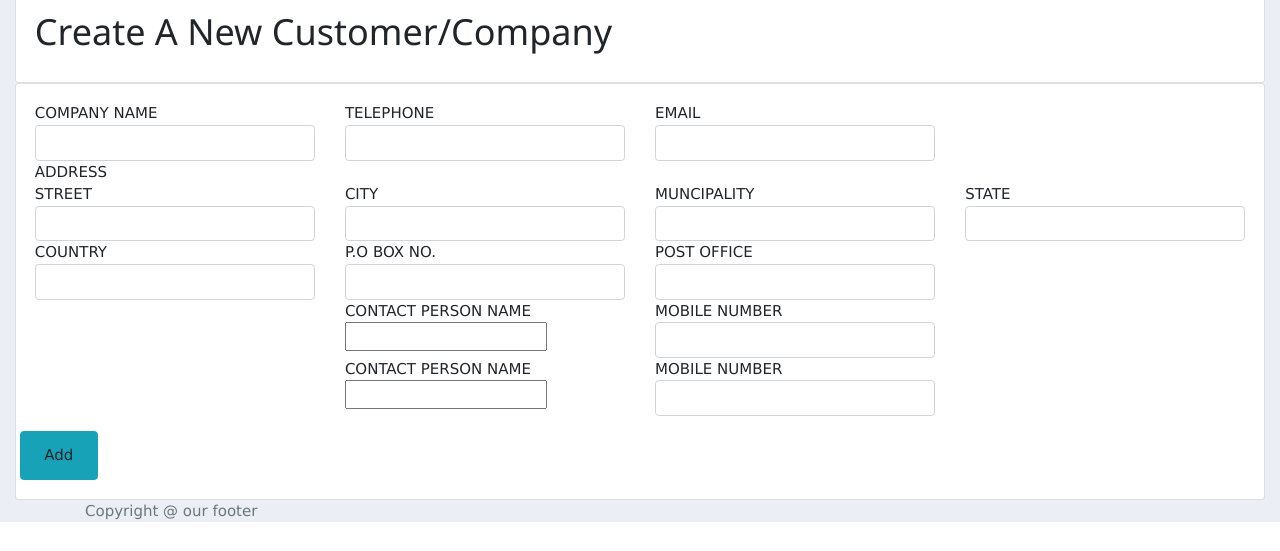
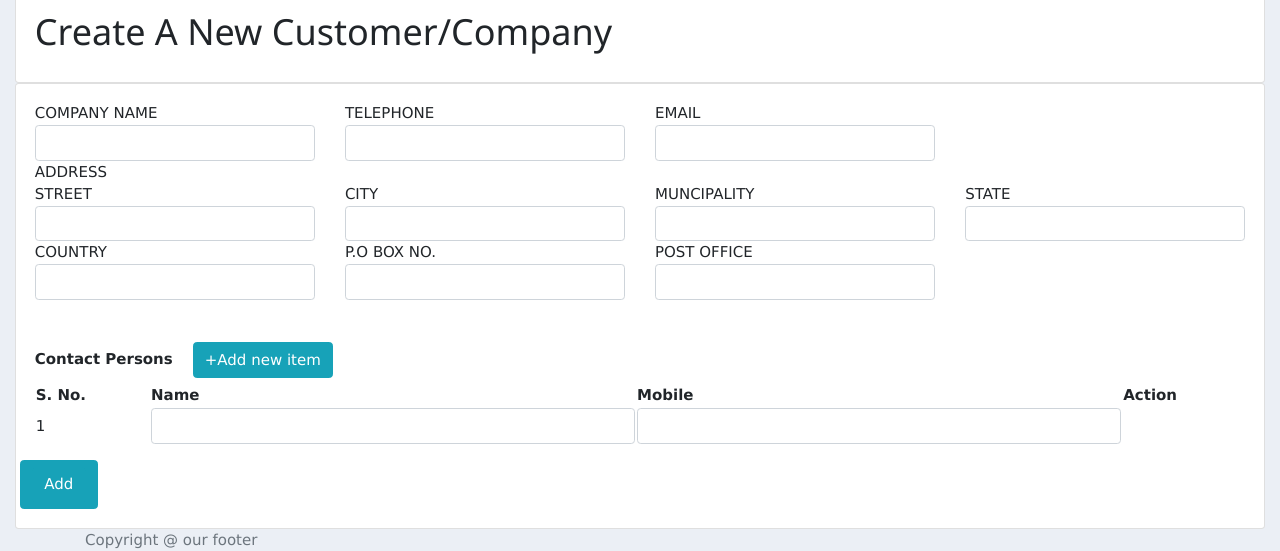
Before and after one commit to shkhan922/CRM-APP-Django, a Django app: page /create_customer/ in a window 1280 px wide. Shown: the part 335-886 px from the top of the page. Before the commit the page ends 857 px from the top, so only its background shows below. Run offline with Django 3.2, Linux system fonts and the light colour scheme; a user stored in the database is signed in; some libraries are stand-ins or nearby versions.

Commit message:
Customer Form

```diff
--- a/accounts/admin.py
+++ b/accounts/admin.py
@@ -8,3 +8,4 @@ admin.site.register(Customer)
 admin.site.register(Product)
 admin.site.register(Tag)
 admin.site.register(Order)
+admin.site.register(CustomerContactPerson)
--- a/accounts/forms.py
+++ b/accounts/forms.py
@@ -17,7 +17,6 @@ class OrderForm(ModelForm):
 		model = Order
 		fields = '__all__'
 
-
 class CreateUserForm(UserCreationForm):
 	class Meta:
 		model = User
--- a/accounts/models.py
+++ b/accounts/models.py
@@ -4,8 +4,6 @@ from django.contrib.auth.models import User
 # Create your models here.
 
 class Customer(models.Model):
-	# user = models.OneToOneField(User, null=True, blank=True, on_delete=models.CASCADE)
-
 	company_name = models.CharField(max_length=200, null=True)
 	telephone = models.CharField(max_length=200, null=True)
 	email = models.CharField(max_length=200, null=True)
@@ -28,6 +26,18 @@ class Customer(models.Model):
 		return self.company_name
 
 
+class CustomerContactPerson(models.Model):
+
+	name = models.CharField(max_length=200, null=True)
+	mobile = models.CharField(max_length=20, null=True)
+	date_created = models.DateTimeField(auto_now_add=True, null=True)
+
+	customer = models.ForeignKey(Customer, on_delete=models.CASCADE)
+
+	def __str__(self):
+		return self.name
+
+
 class Tag(models.Model):
 	name = models.CharField(max_length=200, null=True)
 
@@ -36,9 +46,9 @@ class Tag(models.Model):
 
 class Product(models.Model):
 	CATEGORY = (
-			('Indoor', 'Indoor'),
-			('Out Door', 'Out Door'),
-			)
+		('Indoor', 'Indoor'),
+		('Out Door', 'Out Door'),
+	)
 
 	name = models.CharField(max_length=200, null=True)
 	brand = models.CharField(max_length=200, null=True)
@@ -86,6 +96,5 @@ class Order(models.Model):
 	customer_id = models.IntegerField(blank=True, default=0)
 	date_created = models.DateTimeField(auto_now_add=True, null=True, blank=True)
 
-
 	def __str__(self):
 		return str(self.order_name)
--- a/accounts/templates/accounts/create_customer.html
+++ b/accounts/templates/accounts/create_customer.html
@@ -18,13 +18,9 @@
 			<form action="" method="POST">
             	{% csrf_token %}
                     <div class="col-12">
-                        <div class="row">
-
-                            </div>
-
+                        <div class="row"></div>
                     </div>
                     <div class="row">
-
                         <div class="col-3">
                             <span>COMPANY NAME</span>
                             <input type="text" name="company_name" maxlength="200" class="form-control" required="" id="id_company_name">
@@ -39,7 +35,6 @@
                         </div>
                         <div class="col-12">
                             <span>ADDRESS</span>
-
                         </div>
                         <div class="col-3">
                             <span>STREET</span>
@@ -70,45 +65,83 @@
                             <input type="text" name="postoffice" maxlength="200" class="form-control" id="id_address">
                         </div>
                     </div>
+
                     <div class="row">
-                            <div class="col-3"></div>
-                            <div class="col-3">
-                                <span>CONTACT PERSON NAME</span>
-                                 <input type="text" name="contact_person1">
-
-
+                        <p>&nbsp;<br/></p>
+                        <div class="col-12">
+                            <div style="margin-top: 5px;margin-bottom: 5px">
+                                <span style="margin-right: 15px"><b>Contact Persons</b></span>
+                                <button type="button" class="btn btn-info" onclick="onclick_add_contact()">+Add new item</button>
                             </div>
-                            <div class="col-3">
-                                <span>MOBILE NUMBER</span>
-                                <input type="text" name="mobile1" maxlength="200" class="form-control" id="id_contact">
+                            <table width="100%">
+                                <thead>
+                                    <th>S. No.</th>
+                                    <th>Name</th>
+                                    <th>Mobile</th>
+                                    <th>Action</th>
+                                </thead>
+                                <tbody id="contact_persons">
+                                    <tr>
+                                        <td>1</td>
+                                        <td>
+                                            <input type="text" class="form-control" name="contact_person_name[]" required>
+                                        </td>
+                                        <td>
+                                            <input type="text" name="contact_person_mobile[]" class="form-control" required>
+                                        </td>
+                                    </tr>
+                                </tbody>
+                            </table>
                         </div>
                     </div>
                     <div class="row">
-                            <div class="col-3"></div>
-                            <div class="col-3">
-                                <span>CONTACT PERSON NAME</span>
-                                 <input type="text" name="contact_person2">
-
-
-                            </div>
-                            <div class="col-3">
-                                <span>MOBILE NUMBER</span>
-                                <input type="text" name="mobile2" maxlength="200" class="form-control"  id="id_contact">
-                            </div>
-                        </div>
-                        <div class="row">
-
-
-                        <hr>
-                        <!-- <button type="button" class="btn btn-info" onclick="onclick_add_order()">Add</button> -->
-                        <div class="btn btn-info d-flex justify-content-center mt-3 login_container">
-                            <input class="btn login_btn" type="submit" value="Add">
+                        <div class="btn btn-info justify-content-center mt-3">
+                            <input class="btn btn btn-info" type="submit" value="Add">
                         </div>
                     </div>
 			</form>
 		</div>
 	</div>
-
 </div>
 
+<script>
+    function onclick_add_contact(){
+        var i = ($("#contact_persons").children().length) + 1;
+
+        var htm = '';
+        htm += '<tr id="contact_tr_' + i + '">';
+
+        htm += '<td>';
+        htm += '' + i + '';
+        htm += '</td>';
+
+        htm += '<td>';
+        htm += '<input type="text" class="form-control" name="contact_person_name[]" required>';
+        htm += '</td>';
+
+        htm += '<td>';
+        htm += '<input type="text" name="contact_person_mobile[]" class="form-control" required>';
+        htm += '</td>';
+
+        htm += '<td>';
+        htm += '<button type="button" class="btn btn-info" onclick="onclick_delete_row('+ i +')">Delete</button>';
+        htm += '</td>';
+
+        htm += '</tr>';
+
+        $("#contact_persons").append(htm);
+    }
+
+    function onclick_delete_row(row_id){
+        $('#contact_tr_' + row_id).remove();
+        reset_index();
+    }
+
+    function reset_index(){
+        $('#contact_persons tr').each(function(i) {
+            $(this).find("td:first").html(i + 1);
+        });
+    }
+</script>
+
 {% endblock %}
--- a/accounts/views.py
+++ b/accounts/views.py
@@ -122,36 +122,33 @@ def products(request):
 @login_required(login_url='login')
 #@allowed_users(allowed_roles=['admin'])
 def create_customer(request):
-	# form = CustomerForm()
-	# if request.method == 'POST':
-	# 	print('fdsdf')
-	# 	try:
-	# 		param = request.POST
-	# 		param = param.dict()
-	# 		param['customer_id'] = int(param['customer_id'])
-	# 		obj = Order(**param)
-	# 		obj.save()
-	# 	except:
-	# 		return HttpResponse("error")
-	# 	return HttpResponse('success')
-	# customers = list(Customer.objects.all().values())
-	# products = list(Product.objects.all().values())
-	# context = {'form': form, 'status': Order.STATUS_L, 'customers': customers, 'products': products,
-	# 		   'units': Order.UNITS}
-	# return render(request, 'accounts/create_customer.html', context)
-
 	form = CustomerForm()
 	if request.method == 'POST':
 		form = CustomerForm(request.POST)
+
+		param = request.POST
+		contactPersonNames = param.getlist("contact_person_name[]")
+		contactPersonMobiles = param.getlist("contact_person_mobile[]")
+		param = param.dict()
+
 		if form.is_valid():
 			user = form.save()
-			# username = form.cleaned_data.get('username')
 
+			rows = min([len(contactPersonNames), len(contactPersonMobiles)])
+			for i in range(0, rows):
+				contactPerson = CustomerContactPerson(
+					# id=None,
+					name=contactPersonNames[i],
+					mobile=contactPersonMobiles[i],
 
-			messages.success(request, 'Account was created for')
+					customer=form
+				)
+				contactPerson.save()
+
+			company_name = form.cleaned_data.get('company_name')
+			messages.success(request, 'Account was created for ' + company_name)
 
 			return redirect('/')
-
 
 	context = {'form':form}
 	return render(request, 'accounts/create_customer.html', context)
```
Also changed, not shown: accounts/templates/accounts/order_form.html (+18 -4 lines), accounts/migrations/0016_customercontactperson.py (added), db.sqlite3. Lines whose indentation alone changed are shown as unchanged.
